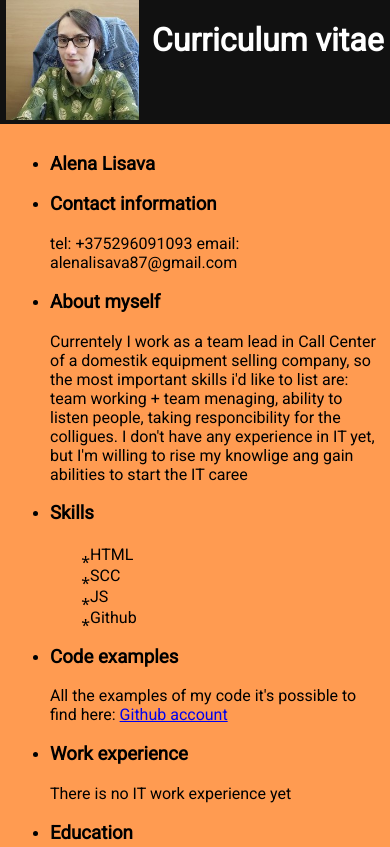
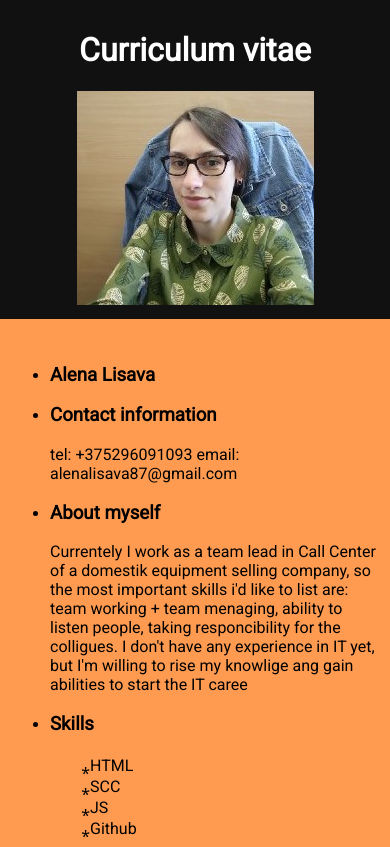
Before and after one commit to AlenaMikalaeynaLisava/rsschool-cv, a plain HTML site: page index.html in a window 390 px wide. Shown: the top 847 px of the page. Drawn offline with Linux system fonts and the light colour scheme.

Commit message:
feat: add media-quary

```diff
--- a/style/style.css
+++ b/style/style.css
@@ -1,30 +1,53 @@
+@keyframes curruculum-rotation {
+  0% {
+    transform: rotate(0deg);
+  }
+  100% {
+    transform: rotate(360deg);
+  }
+}
 body {
   padding: 0;
   margin: 0 auto;
   font-family: "Roboto", sans-serif;
+  min-height: 95vh;
+  min-width: 354px;
+  background-color: #111111;
 }
 header {
   display: flex;
   flex-direction: row;
   justify-content: space-around;
-  margin: 0;
-  background-color: #111111;
+  align-items: center;
+  margin: 10px 0;
   color: #ffffff;
 }
-.logo img {
-  height: 120px;
-}
 main {
+  display: flex;
   margin: 0;
   padding: 10px;
   background-color: #ff9b51;
 }
 footer {
   margin: 0;
-  background-color: #111111;
   color: #ffffff;
   text-align: center;
 }
 .subList li {
   list-style-type: "\204e";
 }
+@media only screen and (min-width: 1660px) {
+  h1 {
+    animation: curruculum-rotation 15s infinite;
+  }
+}
+@media only screen and (max-width: 768px) {
+  main {
+    flex-direction: column;
+  }
+}
+@media only screen and (max-width: 514px) {
+  header {
+    flex-direction: column-reverse;
+  }
+}
```
